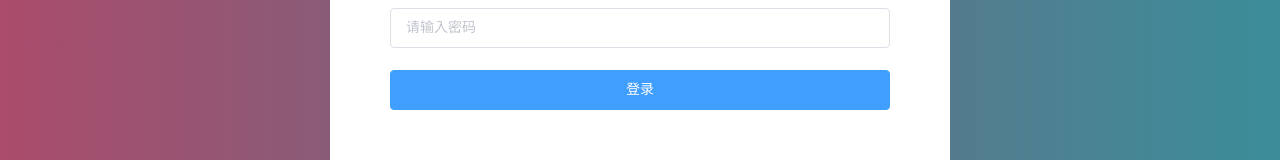
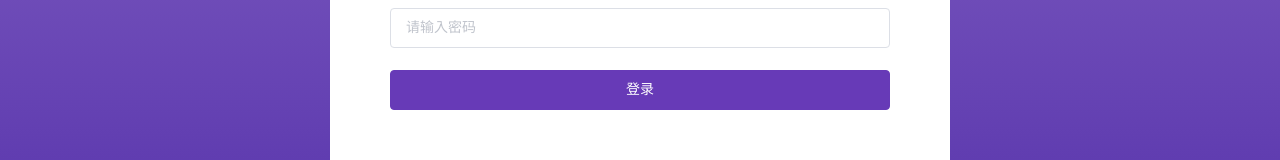
Before and after one commit to EwanWong777/scan-face-system, a Vue app: page /#/login in a window 1280 px wide. Shown: the part 463-623 px from the top of the page. Built offline with nearby package versions, Linux system fonts and the light colour scheme; what vuescroll would draw is missing.

Commit message:
201811151807

```diff
--- a/src/i18n/index.js
+++ b/src/i18n/index.js
@@ -1,9 +1,9 @@
 import Vue from 'vue'
 import VueI18n from 'vue-i18n'
-import Cookie from 'js-cookie'
+import Cookies from 'js-cookie'
 
+import en from './lang/en'
 import zh_CN from './lang/zh-CN'
-import en from './lang/en'
 import element_en from 'element-ui/lib/locale/lang/en'
 import element_zh_CN from 'element-ui/lib/locale/lang/zh-CN'
 
@@ -21,7 +21,7 @@ const messages = {
 }
 
 const i18n = new VueI18n({
-    locale: Cookie.get('language') || 'en',
+    locale: Cookies.get('language') || 'en',
     messages,
     silentTranslationWarn: true
 })
--- a/src/i18n/lang/en.js
+++ b/src/i18n/lang/en.js
@@ -0,0 +1,14 @@
+export default {
+    common: {
+        // 网页标题
+        title: 'SUPER SYSTEM',
+        // 网页语言
+        language: 'ENGLISH',
+        // 导航
+        home: 'home',
+    },
+    login: {
+        username: 'username',
+        password: 'password'
+    }
+}
--- a/src/i18n/lang/zh-CN.js
+++ b/src/i18n/lang/zh-CN.js
@@ -0,0 +1,14 @@
+export default {
+    common: {
+        // 网页标题
+        title: '超级后台管理系统',
+        // 网页语言
+        language: '简体中文',
+        // 导航
+        home: '主页',
+    },
+    login: {
+        username: '用户名',
+        password: '密码'
+    }
+}
--- a/src/store/getters.js
+++ b/src/store/getters.js
@@ -2,7 +2,8 @@ const getters = {
     // login
     token: state => state.login.token,
     // layout
-    isCollapse: state => state.layout.isCollapse,
+    language: state => state.layout.language,
+    isCollapse: state => state.layout.isCollapse
 }
 
 export default getters
--- a/src/style/variables.styl
+++ b/src/style/variables.styl
@@ -24,7 +24,7 @@ $black9 = rgba(0, 0, 0, 0.9)
 $font0 = #333
 $font1 = #666
 $font2 = #999
-// 基础色
+// 基础purple
 $base0 = #ede7f6
 $base1 = #d1c4e9
 $base2 = #b39ddb
@@ -39,3 +39,48 @@ $baseA0 = #b388ff
 $baseA1 = #7c4dff
 $baseA2 = #651fff
 $baseA3 = #6200ea
+// 警告amber
+$warning0 = #FFF8E1
+$warning1 = #FFECB3
+$warning2 = #FFE082
+$warning3 = #FFD54F
+$warning4 = #FFCA28
+$warning5 = #FFC107
+$warning6 = #FFB300
+$warning7 = #FFA000
+$warning8 = #FF8F00
+$warning9 = #FF6F00
+$warningA0 = #FFE57F
+$warningA1 = #FFD740
+$warningA2 = #FFC400
+$warningA3 = #FFAB00
+// 危险red
+$danger0 = #FFEBEE
+$danger1 = #FFCDD2
+$danger2 = #EF9A9A
+$danger3 = #E57373
+$danger4 = #EF5350
+$danger5 = #F44336
+$danger6 = #E53935
+$danger7 = #D32F2F
+$danger8 = #C62828
+$danger9 = #B71C1C
+$dangerA0 = #FF8A80
+$dangerA1 = #FF5252
+$dangerA2 = #FF1744
+$dangerA3 = #D50000
+// 成功lightGreen
+$success0 = #F1F8E9
+$success1 = #DCEDC8
+$success2 = #C5E1A5
+$success3 = #AED581
+$success4 = #9CCC65
+$success5 = #8BC34A
+$success6 = #7CB342
+$success7 = #689F38
+$success8 = #558B2F
+$success9 = #33691E
+$successA0 = #CCFF90
+$successA1 = #B2FF59
+$successA2 = #76FF03
+$successA3 = #64DD17
--- a/src/view/layout/Layout.vue
+++ b/src/view/layout/Layout.vue
@@ -32,6 +32,7 @@ export default {
 </script>
 <style lang="stylus" scoped>
 @import '../../style/variables.styl'
+// 布局
 .m-layout
     height 100%
     position relative
@@ -41,9 +42,8 @@ export default {
     top 0
     width 100%
     height 100%
-    background #aa4b6b
-    background -webkit-linear-gradient(to left, #3b8d99, #6b6b83, #aa4b6b)
-    background linear-gradient(to left, #3b8d99, #6b6b83, #aa4b6b)
+    background -webkit-linear-gradient(to bottom, $base3, $base7)
+    background linear-gradient(to bottom, $base3, $base7)
 .m-layout-container
     position absolute
     left 0
--- a/src/view/layout/components/Sidebar.vue
+++ b/src/view/layout/components/Sidebar.vue
@@ -6,7 +6,7 @@
                     <img src="@/assets/logo-white.svg" alt="">
                 </div>
                 <div class="m-logo-text">
-                    后台管理系统模板
+                    {{$t('common.title')}}
                 </div>
             </div>
         </div>
@@ -97,8 +97,6 @@ export default {
 </script>
 <style lang="stylus" scoped>
 @import '../../../style/variables.styl'
-.m-sidebar
-    // height 100%
 .m-logo
     display flex
     justify-content center
@@ -121,39 +119,39 @@ export default {
 // 展开
 .m-sidebar-open
     width 250px
-    transition all 0.5s
+    transition all 0.3s
     .m-logo
         height 200px
-        transition all 0.5s
+        transition all 0.3s
     .m-logo-img
         padding 0 40px
-        transition all 0.5s
+        transition all 0.3s
     .m-logo-container
         max-width 180px
         max-height 180px
-        transition all 0.5s
+        transition all 0.3s
     .m-logo-text
         margin-top 20px
         height 20px
-        transition all 0.5s
+        transition all 0.3s
 // 折叠
 .m-sidebar-close
     width 50px
-    transition all 0.5s
+    transition all 0.3s
     .m-logo
         height 50px
-        transition all 0.5s
+        transition all 0.3s
     .m-logo-img
         padding 0
-        transition all 0.5s
+        transition all 0.3s
     .m-logo-container
         max-width 30px
         max-height 30px
-        transition all 0.5s
+        transition all 0.3s
     .m-logo-text
         margin-top 0
         height 0
-        transition all 0.5s
+        transition all 0.3s
 // 菜单
 .m-menu-first>li
     position relative
--- a/src/view/layout/components/Topbar.vue
+++ b/src/view/layout/components/Topbar.vue
@@ -9,15 +9,39 @@
             <div class="m-language">
                 <div class="m-language-link">
                     <div class="m-language-link-text">
-                        中文
+                        {{$t('common.language')}}
                     </div>
                     <div class="m-language-link-arrow">
                         <i class="el-icon-arrow-down"></i>
                     </div>
                 </div>
-                <div class="m-language-panel">
-                    <div class="m-language-list">
-
+                <div class="m-language-panel-box">
+                    <div class="m-language-panel">
+                        <ul class="m-language-list">
+                            <li v-if="language === 'zh_CN'" @click="handleSetLanguage('en')">ENGLISH</li>
+                            <li v-if="language === 'en'" @click="handleSetLanguage('zh_CN')">简体中文</li>
+                        </ul>
+                    </div>
+                </div>
+            </div>
+            <div class="m-user">
+                <div class="m-user-link">
+                    <div class="m-user-link-img">
+                        <img src="@/assets/body-bg.jpg" alt="">
+                    </div>
+                    <div class="m-user-link-text">
+                        RICHAR WANG
+                    </div>
+                    <div class="m-user-link-arrow">
+                        <i class="el-icon-arrow-down"></i>
+                    </div>
+                </div>
+                <div class="m-user-panel-box">
+                    <div class="m-user-panel">
+                        <ul class="m-user-list">
+                            <li>个人中心</li>
+                            <li>退出系統</li>
+                        </ul>
                     </div>
                 </div>
             </div>
@@ -25,15 +49,23 @@
     </div>
 </template>
 <script>
-import { mapActions } from "vuex";
+import { mapGetters, mapActions } from "vuex";
 export default {
+    computed: {
+        ...mapGetters(["language"])
+    },
     methods: {
-        ...mapActions(["toggleSidebar"])
+        ...mapActions(["setLanguage", "toggleSidebar"]),
+        handleSetLanguage: function(language) {
+            this.setLanguage(language);
+            this.$i18n.locale = language;
+        }
     }
 };
 </script>
 <style lang="stylus" scoped>
 @import '../../../style/variables.styl'
+// 布局
 .m-topbar
     height 50px
     background-color $white0
@@ -41,23 +73,102 @@ export default {
     border-bottom 1px solid $black1
 .m-topbar-left
     display flex
+.m-topbar-right
+    flex 1
+    display flex
+    justify-content flex-end
+// 侧栏收缩
 .m-toggle-btn
     width 50px
     text-align center
     line-height 50px
     border-right 1px solid $black1
     cursor pointer
-.m-topbar-right
-    flex 1
-    display flex
-    justify-content flex-end
+// 语言
 .m-language
+    position relative
     border-left 1px solid $black1
     cursor pointer
+    &:hover .m-language-panel
+        max-height 1000px
+        transition all 0.3s
+    &:hover .m-language-link-arrow
+        transform rotate(-180deg)
+        transition all 0.3s
 .m-language-link
     padding 0 20px
     line-height 50px
     display flex
 .m-language-link-arrow
     margin-left 10px
+    transition all 0.3s
+.m-language-panel-box
+    position absolute
+    top 50px
+    right 20px
+    padding-top 10px
+.m-language-panel
+    color $white0
+    background-color $base5
+    max-height 0
+    transition all 0.3s
+    overflow hidden
+    box-shadow 0 2px 12px 0 rgba(0, 0, 0, 0.1)
+.m-language-list
+    li
+        padding 20px
+        text-align center
+        &:hover
+            color $white0
+            background-color $base6
+// 用户
+.m-user
+    position relative
+    border-left 1px solid $black1
+    cursor pointer
+    &:hover .m-user-panel
+        max-height 1000px
+        transition all 0.3s
+    &:hover .m-user-link-arrow
+        transform rotate(-180deg)
+        transition all 0.3s
+.m-user-link
+    padding 0 20px
+    line-height 50px
+    display flex
+.m-user-link-img
+    width 30px
+    height 30px
+    border-radius 50%
+    border 1px solid $black5
+    margin 9px 0
+    overflow hidden
+    img
+        display block
+        width 100%
+        min-height 100%
+.m-user-link-text
+    margin-left 10px
+.m-user-link-arrow
+    margin-left 10px
+    transition all 0.3s
+.m-user-panel-box
+    position absolute
+    top 50px
+    right 20px
+    padding-top 10px
+.m-user-panel
+    color $white0
+    background-color $base5
+    max-height 0
+    transition all 0.3s
+    overflow hidden
+    box-shadow 0 2px 12px 0 rgba(0, 0, 0, 0.1)
+.m-user-list
+    li
+        padding 20px
+        text-align center
+        &:hover
+            color $white0
+            background-color $base6
 </style>
--- a/src/view/login/Login.vue
+++ b/src/view/login/Login.vue
@@ -11,12 +11,12 @@
                 </div>
                 <el-form>
                     <el-form-item>
-                        <el-input v-validate="{ required: true, regex: /^[a-zA-Z][a-zA-Z0-9_.@~!?]{4,16}$/ }" data-vv-as="用户名" v-model="loginForm.username" name="username" placeholder="请输入用户名/手机号" auto-complete="on" class="m-login-input">
+                        <el-input v-validate="{ required: true, regex: /^[a-zA-Z][a-zA-Z0-9_.@~!?]{4,16}$/ }" :data-vv-as="$t('login.username')" v-model="loginForm.username" name="username" placeholder="请输入用户名/手机号" auto-complete="on" class="m-login-input">
                         </el-input>
                         <div v-show="errorBags.has('username')">{{ errorBags.first('username') }}</div>
                     </el-form-item>
                     <el-form-item>
-                        <el-input v-validate="{ required: true, regex: /^[a-zA-Z0-9_.@~!?]{8,17}$/ }" data-vv-as="密码" v-model="loginForm.password" name="password" placeholder="请输入密码" auto-complete="on" class="m-login-input" @keyup.enter.native="handleLoginByUserName">
+                        <el-input v-validate="{ required: true, regex: /^[a-zA-Z0-9_.@~!?]{8,17}$/ }" :data-vv-as="$t('login.password')" v-model="loginForm.password" name="password" placeholder="请输入密码" auto-complete="on" class="m-login-input" @keyup.enter.native="handleLoginByUserName">
                         </el-input>
                         <div v-show="errorBags.has('password')">{{ errorBags.first('password') }}</div>
                     </el-form-item>
@@ -70,9 +70,8 @@ export default {
     left 0
     width 100%
     height 100%
-    background #aa4b6b
-    background -webkit-linear-gradient(to left, #3b8d99, #6b6b83, #aa4b6b)
-    background linear-gradient(to left, #3b8d99, #6b6b83, #aa4b6b)
+    background -webkit-linear-gradient(to bottom, $base3, $base7)
+    background linear-gradient(to bottom, $base3, $base7)
 .m-login-container
     position absolute
     top 0
@@ -99,4 +98,6 @@ export default {
     margin-bottom 40px
 .m-login-btn
     width 100%
+    border-color $base5
+    background-color $base5
 </style>
```
Also changed, not shown: src/main.js (+7 -1 lines), src/store/modules/layout.js (+12 -0 lines), vue.config.js (+13 -12 lines).
